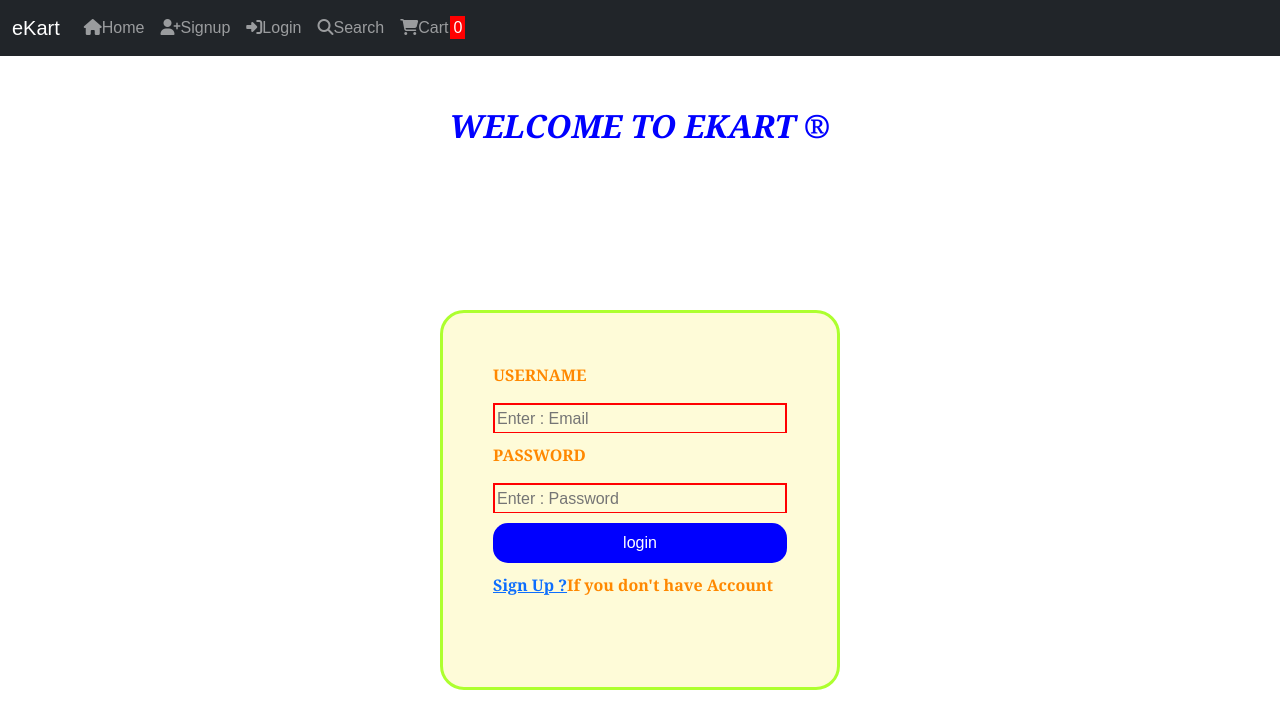
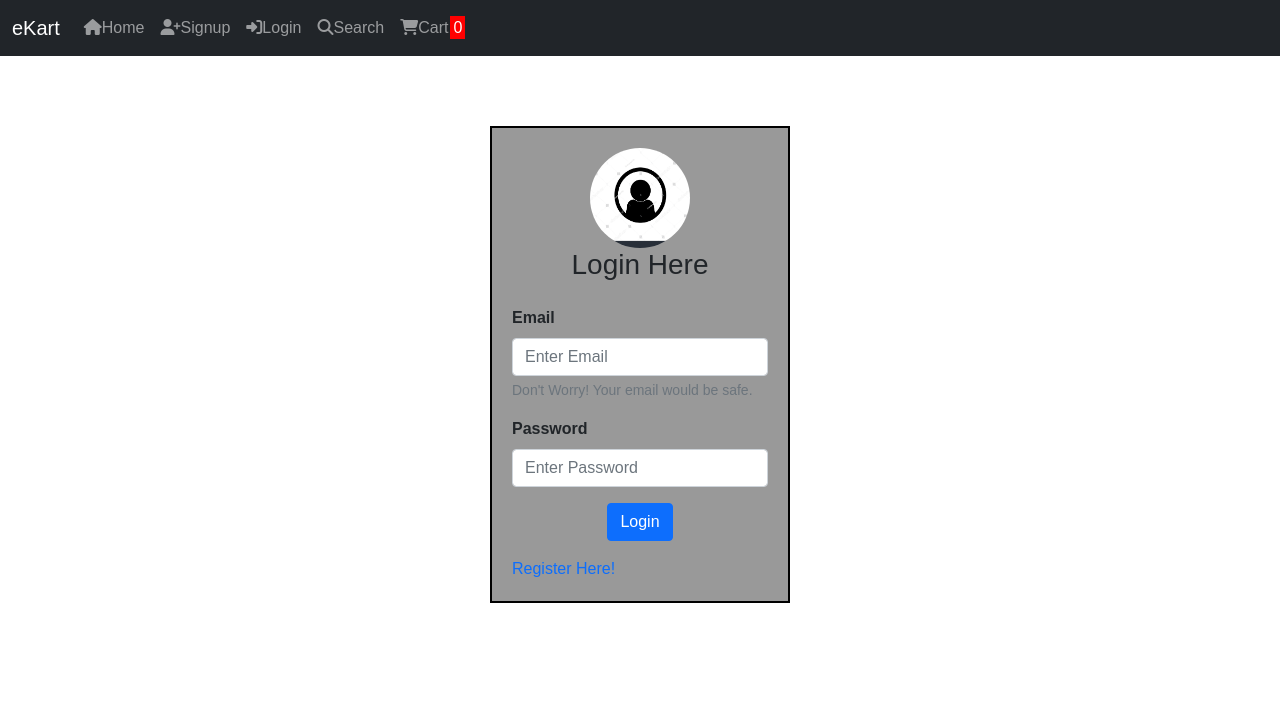
Before and after one commit to tyagivipul629/nodejs-project, a React (Create React App) app: page /login in a window 1280 px wide. Shown: the top 728 px of the page. Built offline with nearby package versions, Linux system fonts and the light colour scheme.

Commit message:
Changed Login.js

```diff
--- a/src/components/Login/login.css
+++ /dev/null
@@ -1,72 +0,0 @@
-
-.login-box {
-    width : 400px;
-    min-height:380px;
-    background:#ddd;
-    background-color: #fefbd8;
-    top:70%;
-    left:50%;
-    margin-top: 10px;
-    margin-bottom: 10px;
-    position: absolute;
-    transform: translate(-50%,-50%);
-    display: flex;
-    flex-direction: column;
-    box-sizing:border-box;
-    border-radius: 1.5em;
-    border-style: solid;
-    border-color: greenyellow;
-    padding: 50px;
-}
-
-.login-box p{
-    font-family: Georgia, 'Times New Roman', Times, serif;
-    font-weight: bold;
-    color: #ff8800
-}
-.user{
-    text-align: center;
-    padding: 4%;
-    display: flex;
-    flex-direction: column;
-    font-family: Georgia, 'Times New Roman', Times, serif;
-    font-weight: bold;
-    color: blue
-}
-
-#login1{
-    border-style: solid;
-    border-color: red;
-}
-
-
-.login-box input{
-    width:100%;
-    margin-bottom: 10px;
-}
-
-.login-box input[type="submit"]
-{
-    border:none;
-    height:40px;
-    background:blue;
-    color:white;
-    font-size: 16px;
-    border-radius: 15px;
-}
-
-.login-box input[type="submit"]:hover
-{
-    cursor: pointer;
-    background:blueviolet;
-    color:black;
-}
-
-.login-box input[type="text"],input[type="password"],inpute[type="email"]
-{
-    border-bottom: 1px solid black;
-    background: transparent;
-    height:30px;
-    color:black;
-    font-size: 16px;
-}
--- a/src/components/Login/login.js
+++ b/src/components/Login/login.js
@@ -1,38 +1,9 @@
-/*import React from 'react';
-import { Redirect } from 'react-router-dom';
+import React from 'react';
+import {Link, Redirect} from 'react-router-dom';
+import authToken from '../authToken';
+import axios from 'axios';
 
-class Login extends React.Component{
-    constructor(props){
-        super(props);
-        this.state={
-            redirect: false
-        }
-    }
-    componentDidMount(){
-        setTimeout(()=>{
-            localStorage.setItem('user','vipul');
-            localStorage.setItem('userid','1234');
-            this.props.setUser('vipul','1234');
-            this.setState({
-                redirect: true
-            })
-        },6000);
-    }
-    render(){
-        if(this.state.redirect) return <Redirect to="/" />
-        return(
-            <h1>Login</h1>
-        );
-    }
-}
-
-export default Login; */
-import React from 'react';
-import ReactDOM from 'react-dom';
-import 'bootstrap/dist/css/bootstrap.min.css';
-import './login.css';
-import {Link} from 'react-router-dom';
-import axios from 'axios';
+const url="";
 
 class login extends React.Component {
     constructor(props) {
@@ -40,6 +11,8 @@ class login extends React.Component {
         this.state = {
             Email: "",
             Password: "",
+            message: "",
+            redirect: false
         }
     }
 
@@ -51,51 +24,64 @@ class login extends React.Component {
     }
 
 
-    LoginUser = (e) => {
+    loginUser = (e) => {
         e.preventDefault();
          if(this.state.Email!='' && this.state.Password!='')
         {
-            axios.get('./login.json').then(res=>{
-                 const temp=res.data.filter(elem=>elem.Email==this.state.Email&&elem.Password==this.state.Password);
-                if(temp.length==1)
-                {
-                    localStorage.setItem('username',this.state.Email);
-                    this.props.history.replace('/home');
-                    //this.props.LoginUser(this.state.Email);
+            /*axios.get('login.json').then(res=>{
+                //console.log(res.data);
+            })*/
+            axios.post(url+'/login',
+            {userEmail: this.state.Email, userPassword: this.state.Password},authToken())
+            .then(res=>{
+                if(res.data.status=="true"){
+                    localStorage.setItem('user',this.state.email);
+                    localStorage.setItem('userid',res.data.userid);
+                    localStorage.setItem('token',res.data.token);
+                    this.props.setUser(this.state.email,res.data.userid);
+                    this.setState({
+                        redirect: true
+                    })
                 }
                 else{
-                    alert("Either your Email or Password is incorrect");
-                } })
-
+                    alert("Wrong Username/Password!!");
+                }
+            })
+        }
+         else{
+             alert("Both fields are mandatory")
          }
-         else{
-             alert("Both feild are mandatory")
-         }
-
-
-
 
     }
 
 
     render() {
+        if(this.state.redirect) return <Redirect to="/" />;
         return (
             <React.Fragment>
-                <form onSubmit={this.UserLogin} class="alpha">
-                <b style={{"background-color":"green"}}><h2 class="user" ><i > WELCOME TO EKART &reg;</i></h2></b><br/>
-                    <div class="login-box" style={{ height: '300px', marginTop: '-60px' }}>
-                        <p class="login">USERNAME</p>
-                        <input type="text" name="Email" id="login1" placeholder="Enter : Email" value={this.state.Email} onChange={(e) => this.changeField(e)} required />
-                        <p class="login"> PASSWORD</p>
-                        <input type="password" name="Password" id="login1" placeholder="Enter : Password" value={this.state.Password} onChange={(e) => this.changeField(e)} required />
-
-                        <input type="submit" name="submit" value="login" class="login" onClick={this.LoginUser} />
-                        <span>
-                            <p><Link to='/signup'>Sign Up ?</Link>If you don't have Account</p>
-                        </span>
+                <div style={{width: '300px', margin: '70px auto', padding: '20px', border: '2px solid black', backgroundColor: 'rgba(0,0,0,0.4)'}}>
+                    <div className="mb-3" style={{display: 'flex', flexDirection: 'column',justifyContent: 'center', alignItems: 'center'}}>
+                        <img src={'/assets/images/user.jpg'} style={{height: '100px', width: '100px', borderRadius: '50%'}} />
+                        <h3>Login Here</h3>
                     </div>
-                </form>
-
+                    <div className="mb-3">
+                        <label for="inputEmail" className="form-label" style={{fontWeight: '600'}}>Email</label>
+                        <input type="email" className="form-control" name="Email"
+                        placeholder="Enter Email"
+                        onChange={this.changeField}
+                        value={this.state.Email} id="inputEmail" aria-describedby="emailHelp" />
+                        <div id="emailHelp" className="form-text">Don't Worry! Your email would be safe.</div>
+                    </div>
+                    <div className="mb-3">
+                        <label for="inputPass" className="form-label" style={{fontWeight: '600'}}>Password</label>
+                        <input type="password" className="form-control" name="Password"
+                        placeholder="Enter Password"
+                        onChange={this.changeField}
+                        value={this.state.Password} id="inputPass" />
+                    </div>
+                    <div className="mb-3" style={{display: 'flex', justifyContent: 'center'}}><button className="btn btn-primary" onClick={this.loginUser}>Login</button></div>
+                    <Link to="/signup" style={{textDecoration: 'none'}}>Register Here!</Link>
+                </div>
             </React.Fragment>
         )
     }
--- /dev/null
+++ b/src/components/authToken.js
@@ -0,0 +1,14 @@
+const authToken=()=>{
+    const token=localStorage.getItem('token');
+    if(token!==null)
+    {
+        const config={
+            headers:{
+                Authorization: `Bearer ${token}`
+            }
+        }
+        return config;
+    }
+}
+
+export default authToken;
```
Also changed, not shown: public/assets/images/user.jpg (added).
